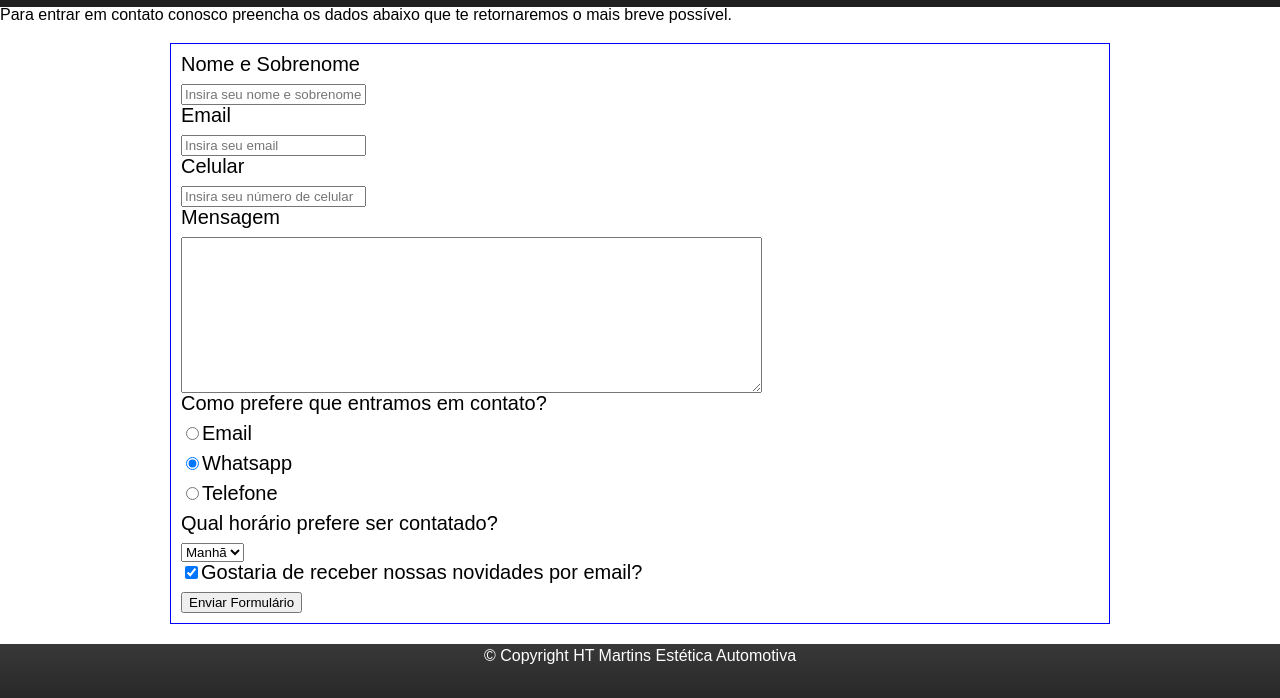
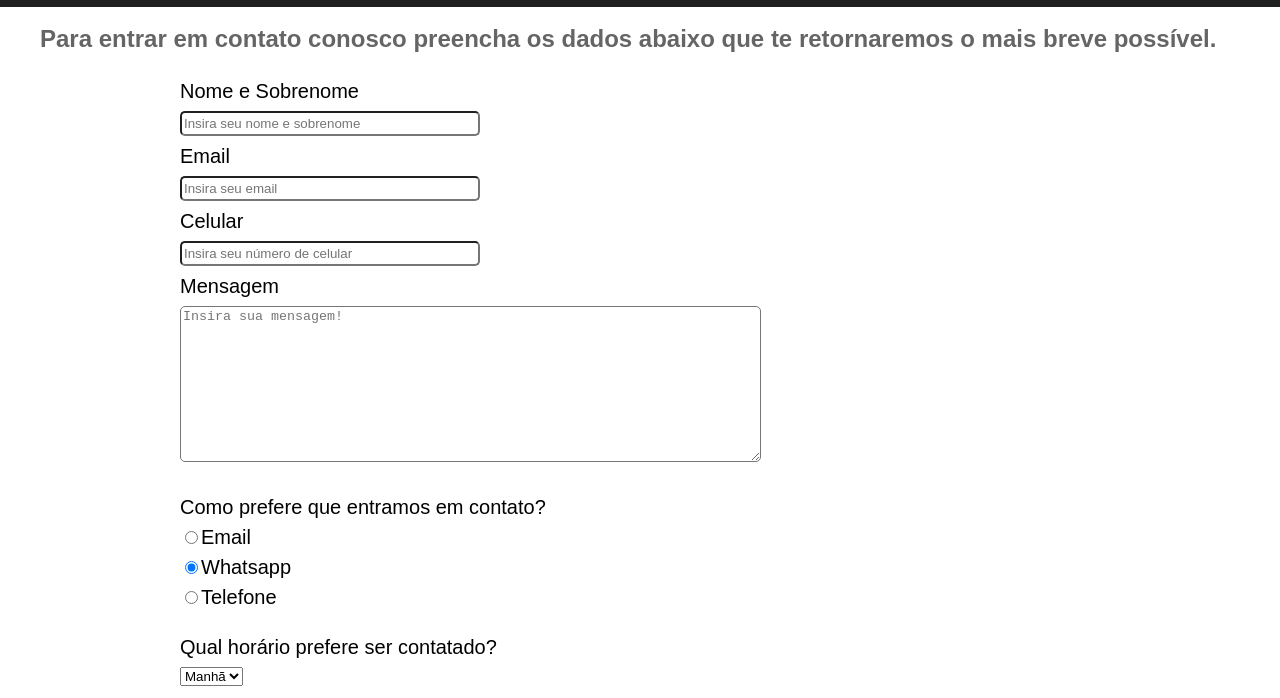
Before and after one commit to thiagomartinss/projeto_estetica_automotiva, a plain HTML site: page contatos.html in a window 1280 px wide. Shown: the part 243-941 px from the top of the page. Drawn offline with Linux system fonts and the light colour scheme.

Commit message:
Finalização
Finalização do site.

```diff
--- a/_css/estilo.css
+++ b/_css/estilo.css
@@ -162,18 +162,54 @@ p, li{
 /*  ----------------    FIM DA PAGINA SOBRE  ----------------*/
 
 /* ---------------  INICIO DA PAGINA CONTATO  -----------------*/
+.titulo-contato{
+    font-size: 1.5em;
+    margin: 20px auto 10px auto;
+    width: 1200px;
+    font-weight: bold;
+    opacity: 0.6;
+}
 .formulario{
     width: 940px;
     margin: 20px auto;
 }
 form{
     padding: 10px;
-    border: blue 1px solid;
 }
 form label, form legend{
     display: block;
     font-size: 20px;
     margin-bottom: 10px;
+}
+.input-padrao{
+    border-radius: 5px;
+    height: 25px;
+    width: 300px;
+    margin-bottom: 10px;
+}
+textarea{
+    border-radius: 5px;
+    margin-bottom: 15px;
+}
+.contato{
+    margin: 20px 0 15px 0;
+}
+.checkbox{
+    margin: 15px 0;
+}
+.submit{
+    width: 250px;
+    height: 50px;
+    border-radius: 5px;
+    background-color: orange;
+    font-size: 1.2em;
+    font-weight: bold;
+    color: #ffffff;
+}
+.submit:hover{
+    background-color: darkorange;
+    color: #000000;
+    transition-delay: 0.5s;
 }
 /* ---------------  FIM DA PAGINA CONTATO  -----------------*/
 
@@ -185,4 +221,8 @@ footer{
     text-align: center;
     line-height: 80px;
 }
+.copyright{
+    margin-top: 30px;
+    display: inline-block;
+}
 /*  ----------------    FIM DO RODAPÉ DA PAGINA  ----------------*/
--- a/contatos.html
+++ b/contatos.html
@@ -20,28 +20,28 @@
             </div>
         </header>
         <main>
-            <h3>Para entrar em contato conosco preencha os dados abaixo que te retornaremos o mais breve possível.</h3>
+            <h3 class="titulo-contato">Para entrar em contato conosco preencha os dados abaixo que te retornaremos o mais breve possível.</h3>
             <section class="formulario">
                 <form>
                     <label for="nome">Nome e Sobrenome</label>
-                    <input type="text" id="nome" placeholder="Insira seu nome e sobrenome">
+                    <input type="text" id="nome" class="input-padrao" placeholder="Insira seu nome e sobrenome">
 
                     <label for="email">Email</label>
-                    <input type="email" id="email" placeholder="Insira seu email">
+                    <input type="email" id="email" class="input-padrao" placeholder="Insira seu email">
 
                     <label for="celular">Celular</label>
-                    <input type="tel" id="celular" placeholder="Insira seu número de celular">
+                    <input type="tel" id="celular" class="input-padrao" placeholder="Insira seu número de celular">
 
                     <label for="mensagem">Mensagem</label>
-                    <textarea id="mensagem" cols="70" rows="10"></textarea>
+                    <textarea id="mensagem" cols="70" rows="10" placeholder="Insira sua mensagem!"></textarea>
 
-                    <fieldset>
+                    <fieldset class="contato">
                         <legend>Como prefere que entramos em contato?</legend>
                         <label for="radio-email"> <input type="radio" name="contato" value="email" id="radio-email">Email</label>
                         <label for="radio-whatsapp"> <input type="radio" name="contato" value="whatsapp" id="radio-whatsapp" checked>Whatsapp</label>
                         <label for="radio-telefone"> <input type="radio" name="contato" value="telefone" id="radio-telefone">Telefone</label>
                     </fieldset>
-                    <fieldset>
+                    <fieldset class="contato">
                         <legend>Qual horário prefere ser contatado?</legend>
                         <select>
                             <option>Manhã</option>
@@ -49,8 +49,8 @@
                             <option>Noite</option>
                         </select>
                     </fieldset>
-                    <label> <input type="checkbox" checked>Gostaria de receber nossas novidades por email?</label>
-                    <input type="submit" value="Enviar Formulário">
+                    <label> <input type="checkbox" class="checkbox" checked>Gostaria de receber nossas novidades por email?</label>
+                    <input type="submit" class="submit" value="Enviar Formulário">
                 </form>
             </section>
         </main>
```
